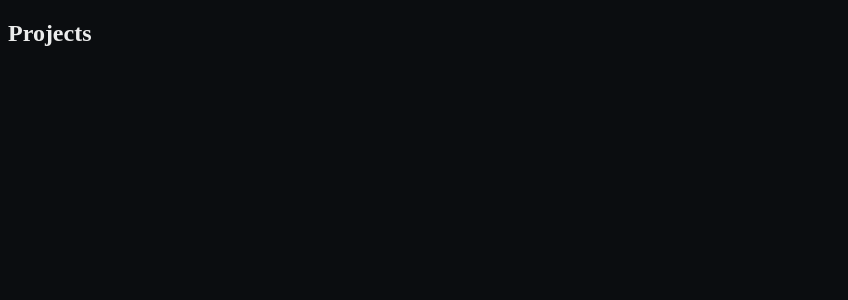
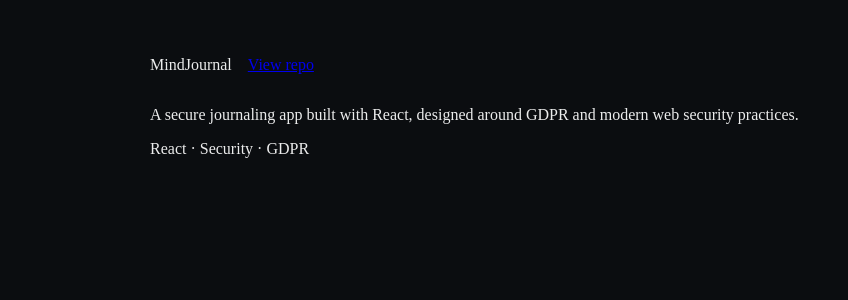
Before and after one commit to hampusvh/hampusvh-portfolio, a Next.js app: page / in a window 1280 px wide. Shown: the top 300 px of the page, without its empty margins (0-848 px from the left). Built offline with nearby package versions, Linux system fonts and the light colour scheme.

Commit message:
project item

```diff
--- a/app/page.tsx
+++ b/app/page.tsx
@@ -1,9 +1,32 @@
-import Projects from "@/components/sections/Projects";
+import Container from "@/components/ui/Container";
 
 export default function Page() {
   return (
     <main>
-      <Projects />
+      <section className="section">
+        <Container>
+          <div className="stack project">
+            <div className="row">
+              <p>MindJournal</p>
+              <a
+                href="https://github.com/hampusvh/FWK24S-WAI-Projektarbete-Frontend"
+                target="_blank"
+                rel="noreferrer"
+              >
+                View repo
+              </a>
+            </div>
+
+            <p>
+              A secure journaling app built with React, designed around GDPR and modern web
+              security practices.
+            </p>
+
+            <p>React · Security · GDPR</p>
+          </div>
+
+        </Container>
+      </section>
     </main>
   );
 }
--- a/styles/primitives.css
+++ b/styles/primitives.css
@@ -12,3 +12,23 @@
     padding-left: var(--container-padding);
     padding-right: var(--container-padding);
 }
+
+.section {
+    padding-top: var(--space-3);
+    padding-bottom: var(--space-3);
+}
+
+.stack>*+* {
+    margin-top: var(--space-2);
+}
+
+.row {
+    display: flex;
+    align-items: baseline;
+    gap: var(--space-2);
+}
+
+
+.project {
+    max-width: 720px;
+}
--- a/styles/tokens.css
+++ b/styles/tokens.css
@@ -10,3 +10,15 @@
     --container-width: 980px;
     --container-padding: 24px;
 }
+
+:root {
+    --bg: #0b0d10;
+    --text: rgba(255, 255, 255, 0.92);
+
+    --container-width: 980px;
+    --container-padding: 24px;
+
+    --space-1: 0.5rem;
+    --space-2: 1rem;
+    --space-3: 2rem;
+}
```
